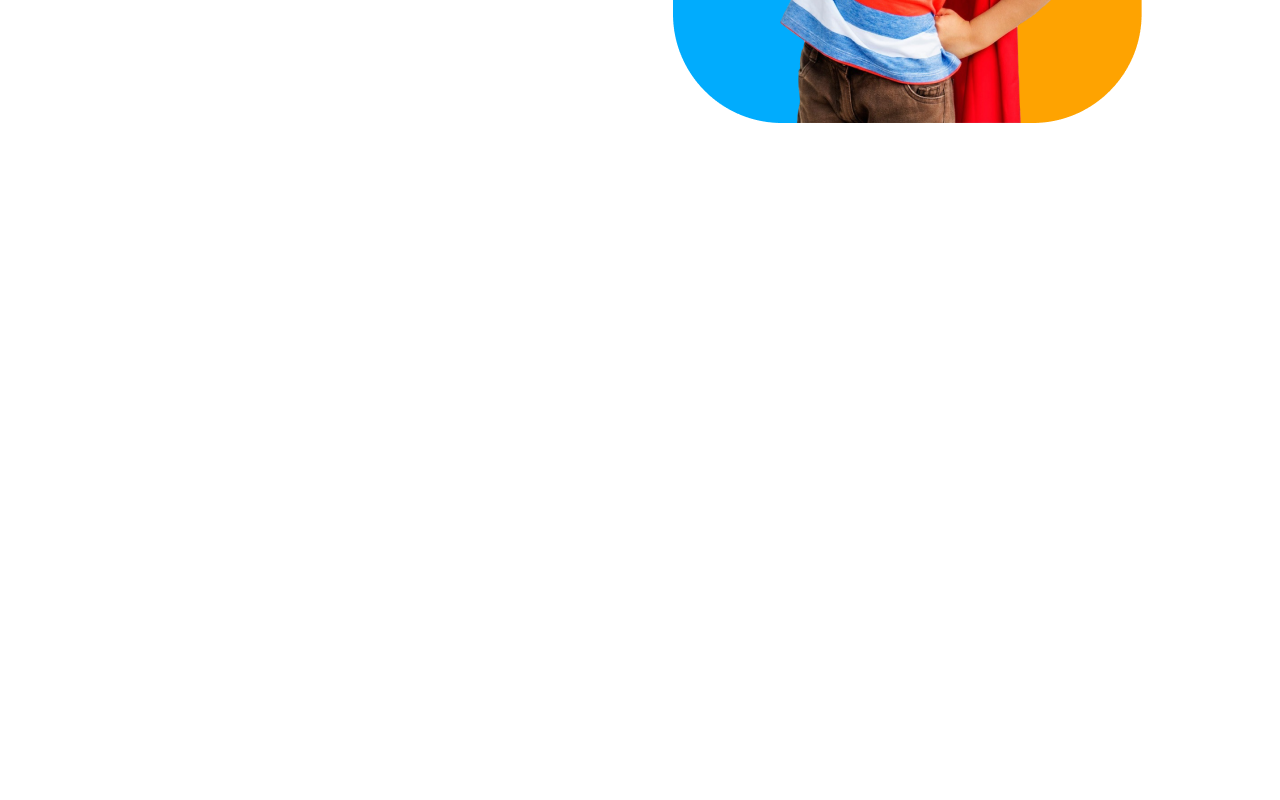
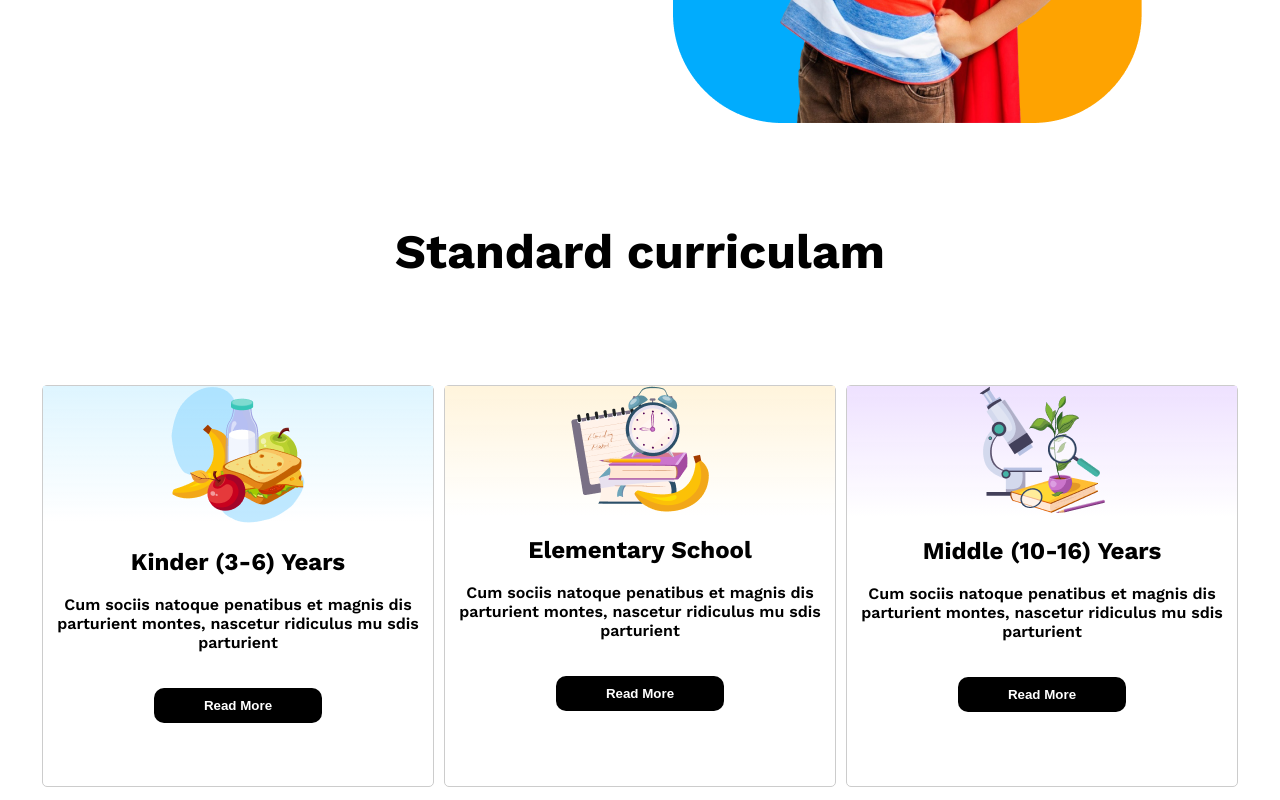
Before and after one commit to shihab1342/assignment-2, a plain HTML site: page index.html in a window 1280 px wide. Shown: the part 535-1335 px from the top of the page. Before the commit the page ends 800 px from the top, so only its background shows below. Drawn offline with nearby package versions, Linux system fonts and the light colour scheme.

Commit message:
curriculam complete

```diff
--- a/index.html
+++ b/index.html
@@ -47,6 +47,42 @@
         <img class="banner-profile" src="assets/hero-kids.png" alt="">
         </div>
     </header>
+
+        <h2 class="curricular">Standard curriculam</h2>
+    <div class="container">
+        <div class="card">
+            <div class="pic1">
+            <img src="assets/kinder.png" alt="">
+            <h2>Kinder (3-6) Years</h2>
+            <p>Cum sociis natoque penatibus et magnis
+                dis parturient montes, nascetur ridiculus
+                mu sdis parturient</p> </p>
+            <button class="btn">Read More</button>
+            </div>
+        </div>
+
+        <div class="card">
+            <div class="pic2">
+            <img src="assets/elementary.png" alt="">
+            <h2>Elementary School</h2>
+            <p>Cum sociis natoque penatibus et magnis
+                dis parturient montes, nascetur ridiculus
+                mu sdis parturient</p>
+            <button class="btn">Read More</button>
+        </div>
+        </div>
+        <div class="card">
+            <div class="pic3">
+            <img src="assets/middle.png" alt="">
+            <h2>Middle (10-16) Years</h2>
+            <p>Cum sociis natoque penatibus et magnis
+                dis parturient montes, nascetur ridiculus
+                mu sdis parturient </p>
+            <button class="btn">Read More</button>
+        </div>
+        </div>
+    </div>
+
         <main>
 
         </main>
--- a/style.css
+++ b/style.css
@@ -62,7 +62,7 @@ margin-top: 100px;
   margin-top: 20px;
 }
 .banner-profile{
-  max-width: 580px;
+
   margin-right: 30px;
 }
 .color{
@@ -85,3 +85,31 @@ margin-left: 300px;
   display: flex;
   gap: 15px;
 }
+.container{
+  display: flex;
+  justify-content: center;
+  align-items: center;
+
+}
+.card{
+  border: 1px solid #ccc;
+  text-align: center;
+  height: 400px;
+  width: 390px;
+  margin: 5px;
+  border-radius: 5px;
+}
+.curricular{
+  padding: 60px;
+  text-align: center;
+  font-size: 3rem;
+}
+.container .card .pic1{
+  background: linear-gradient(180.00deg, rgb(222, 245, 255), rgba(255, 255, 255, 0) 40%), rgb(255, 255, 255);
+}
+.container .card .pic2{
+  background: linear-gradient(180.00deg, rgb(255, 244, 220),rgba(255, 255, 255, 0) 40%),rgb(255, 255, 255);
+}
+.container .card .pic3{
+  background: linear-gradient(180.00deg, rgb(238, 225, 255),rgba(255, 255, 255, 0) 40%),rgb(255, 255, 255);
+}
```
